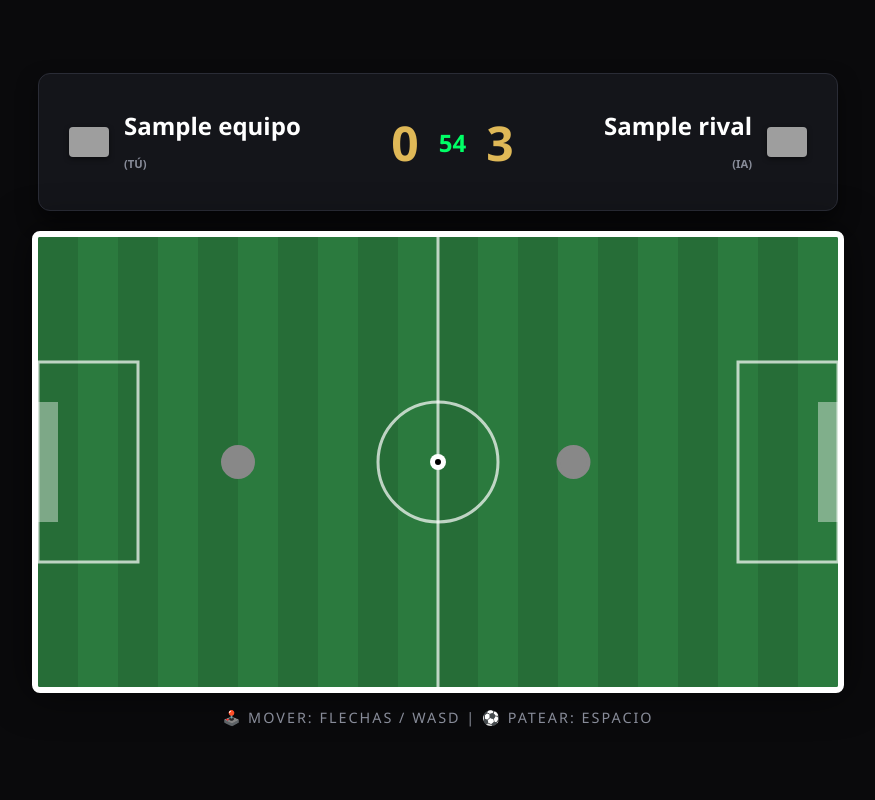
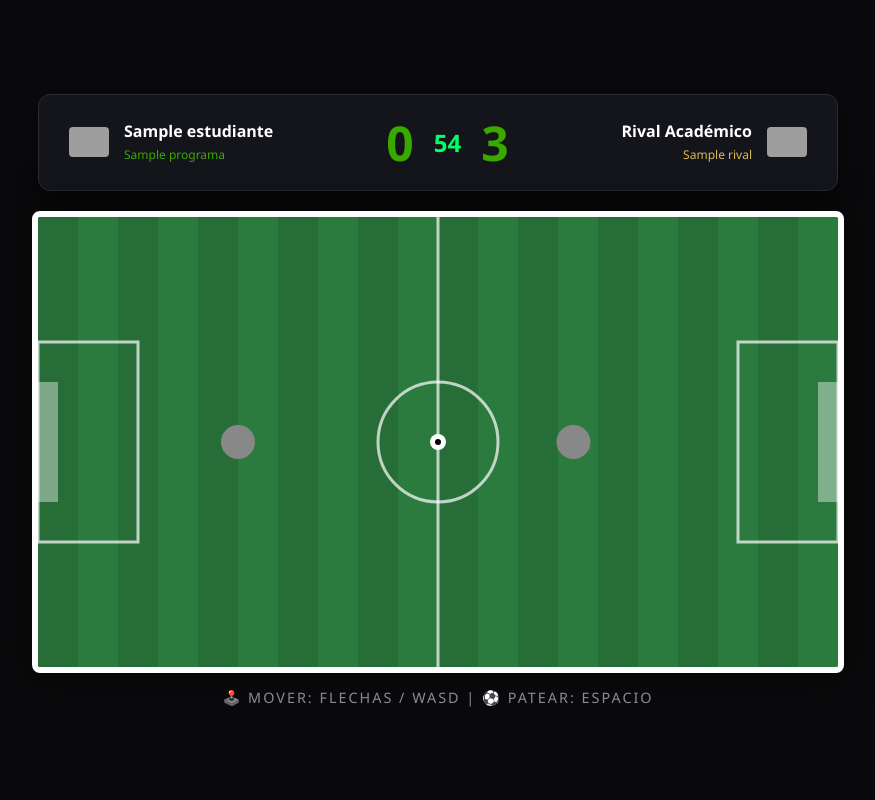
Before and after one commit to Brayanbii/june05, a Flask app: template templates/game.html in a window 1280 px wide. Shown: the whole page, without its empty margins (202-1077 px from the left). Run offline with Flask 3, Linux system fonts and the light colour scheme; the template is opened without the code that fills it: most values are stand-ins (such as "Sample title", 1, 10 or a date in 2020); grey boxes are pictures that could not be loaded.

Commit message:
Update game.html

```diff
--- a/templates/game.html
+++ b/templates/game.html
@@ -2,203 +2,113 @@
 <html lang="es">
 <head>
     <meta charset="UTF-8">
-    <title>FIFA 2026 - Live Match</title>
+    <title>SENA - Interactive Evaluation Arena</title>
     <style>
-        body {
-            background-color: #0a0a0c;
-            color: #fff;
-            font-family: 'Segoe UI', Tahoma, Geneva, Verdana, sans-serif;
-            margin: 0;
-            display: flex;
-            flex-direction: column;
-            align-items: center;
-            justify-content: center;
-            min-height: 100vh;
-            overflow: hidden;
-        }
-        /* Marcador Superior */
-        .hud {
-            display: flex;
-            justify-content: space-between;
-            align-items: center;
-            width: 800px;
-            background: #14151a;
-            padding: 15px 30px;
-            border-radius: 12px;
-            border: 1px solid #2a2c36;
-            margin-bottom: 20px;
-            box-shadow: 0 10px 20px rgba(0,0,0,0.5);
-            box-sizing: border-box;
-        }
-        .team { display: flex; align-items: center; gap: 15px; }
-        .flag { width: 40px; border-radius: 4px; box-shadow: 0 2px 5px rgba(0,0,0,0.5); }
-        .score { font-size: 3rem; font-weight: 900; color: #dfb857; margin: 0 20px; }
+        body { background-color: #0a0a0c; color: #fff; font-family: 'Segoe UI', sans-serif; margin: 0; display: flex; flex-direction: column; align-items: center; justify-content: center; min-height: 100vh; overflow: hidden; }
+        .hud { display: flex; justify-content: space-between; align-items: center; width: 800px; background: #14151a; padding: 15px 30px; border-radius: 12px; border: 1px solid #2a2c36; margin-bottom: 20px; box-shadow: 0 10px 20px rgba(0,0,0,0.5); box-sizing: border-box; }
+        .team { display: flex; align-items: center; gap: 15px; max-width: 350px; }
+        .flag { width: 40px; border-radius: 4px; }
+        .score { font-size: 3rem; font-weight: 900; color: #39A900; margin: 0 20px; }
         .timer { font-size: 1.5rem; font-weight: bold; color: #00ff66; }
-
-        /* La Cancha */
-        canvas {
-            background: #2b7a3e; /* Verde césped */
-            border: 6px solid #fff;
-            border-radius: 8px;
-            box-shadow: 0 0 40px rgba(0,0,0,0.6);
-        }
-
+        canvas { background: #2b7a3e; border: 6px solid #fff; border-radius: 8px; box-shadow: 0 0 40px rgba(0,0,0,0.6); }
         .controls { margin-top: 15px; color: #888c99; font-size: 0.9rem; text-transform: uppercase; letter-spacing: 2px; }
-
-        /* Pantalla de Fin de Juego */
-        #gameOverScreen {
-            position: fixed; top: 0; left: 0; width: 100%; height: 100%;
-            background: rgba(10, 10, 12, 0.9); display: none;
-            flex-direction: column; justify-content: center; align-items: center; z-index: 100;
-        }
-        #gameOverScreen h1 { font-size: 4rem; color: #dfb857; text-transform: uppercase; }
-        .btn-finish {
-            background: linear-gradient(135deg, #dfb857, #b8923a);
-            border: none; padding: 15px 40px; font-size: 1.2rem; font-weight: bold;
-            border-radius: 30px; cursor: pointer; text-transform: uppercase; color: #000;
-        }
+        #gameOverScreen { position: fixed; top: 0; left: 0; width: 100%; height: 100%; background: rgba(10, 10, 12, 0.9); display: none; flex-direction: column; justify-content: center; align-items: center; z-index: 100; }
+        #gameOverScreen h1 { font-size: 3.5rem; color: #39A900; text-transform: uppercase; text-align: center; }
+        .btn-finish { background: linear-gradient(135deg, #39A900, #267300); border: none; padding: 15px 40px; font-size: 1.2rem; font-weight: bold; border-radius: 30px; cursor: pointer; text-transform: uppercase; color: #fff; box-shadow: 0 4px 15px rgba(57,169,0,0.4); }
     </style>
 </head>
 <body>
 
     <div class="hud">
         <div class="team">
-            <img src="https://flagcdn.com/w80/{{ dt.iso }}.png" class="flag" alt="Local">
-            <h2>{{ dt.equipo }} <br><span style="font-size: 0.7rem; color: #888c99;">(TÚ)</span></h2>
+            <img src="https://flagcdn.com/w80/{{ estudiante.iso }}.png" class="flag" alt="Local">
+            <div>
+                <h3 style="margin: 0; font-size: 1rem; color: #fff;">{{ estudiante.nombre }}</h3>
+                <span style="font-size: 0.75rem; color: #39A900;">{{ estudiante.programa }}</span>
+            </div>
         </div>
         <div style="display: flex; align-items: center;">
             <div class="score" id="scoreL">0</div>
             <div class="timer" id="timerDisplay">60</div>
             <div class="score" id="scoreV">0</div>
         </div>
-        <div class="team" style="flex-direction: row-reverse;">
+        <div class="team" style="flex-direction: row-reverse; text-align: right;">
             <img src="https://flagcdn.com/w80/{{ rival.iso }}.png" class="flag" alt="Rival">
-            <h2 style="text-align: right;">{{ rival.nombre }} <br><span style="font-size: 0.7rem; color: #888c99;">(IA)</span></h2>
+            <div>
+                <h3 style="margin: 0; font-size: 1rem; color: #fff;">Rival Académico</h3>
+                <span style="font-size: 0.75rem; color: #dfb857;">{{ rival.nombre }}</span>
+            </div>
         </div>
     </div>
 
     <canvas id="gameCanvas" width="800" height="450"></canvas>
-
     <div class="controls">🕹️ Mover: Flechas / WASD | ⚽ Patear: Espacio</div>
 
     <div id="gameOverScreen">
-        <h1>Partido Terminado</h1>
-        <button class="btn-finish" onclick="volverAlMenu()">Guardar y Salir</button>
+        <h1>Simulación Finalizada</h1>
+        <p style="color: #888c99; margin-bottom: 25px;">Resultados procesados con éxito en la nube de MongoDB Atlas.</p>
+        <button class="btn-finish" onclick="volverAlMenu()">Guardar y Regresar al Panel</button>
     </div>
 
     <script>
         const canvas = document.getElementById("gameCanvas");
         const ctx = canvas.getContext("2d");
 
-        // Datos inyectados desde Python
-        const doc_id = "{{ dt.documento }}";
-        const colorL1 = "{{ dt.color1 }}"; const colorL2 = "{{ dt.color2 }}";
+        const doc_id = "{{ estudiante.documento }}";
+        const colorL1 = "{{ estudiante.color1 }}"; const colorL2 = "{{ estudiante.color2 }}";
         const colorV1 = "{{ rival.color1 }}"; const colorV2 = "{{ rival.color2 }}";
 
-        // Estado del Juego
         let scoreL = 0, scoreV = 0, timeLeft = 60, isGameOver = false;
+        const keys = {}; const friction = 0.96;
 
-        // Físicas y Entidades
-        const keys = {};
-        const friction = 0.96;
-
-        // Balón
         const ball = { x: 400, y: 225, radius: 8, vx: 0, vy: 0, speedLimit: 12 };
-
-        // Jugador (TÚ)
         const p1 = { x: 200, y: 225, radius: 15, vx: 0, vy: 0, speed: 0.6, maxSpeed: 4, color: colorL1, outline: colorL2 };
-
-        // Enemigo (IA)
         const p2 = { x: 600, y: 225, radius: 15, vx: 0, vy: 0, speed: 0.45, maxSpeed: 3.5, color: colorV1, outline: colorV2 };
 
-        // Porterías
-        const goalH = 120, goalW = 20;
-        const goalY = (canvas.height / 2) - (goalH / 2);
+        const goalH = 120, goalW = 20; const goalY = (canvas.height / 2) - (goalH / 2);
 
         window.addEventListener("keydown", e => keys[e.key] = true);
         window.addEventListener("keyup", e => keys[e.key] = false);
 
         function drawPitch() {
-            // Césped
-            ctx.fillStyle = "#2b7a3e";
-            ctx.fillRect(0, 0, canvas.width, canvas.height);
-            // Franjas de pasto
-            ctx.fillStyle = "#266d37";
-            for(let i=0; i<canvas.width; i+=80) ctx.fillRect(i, 0, 40, canvas.height);
-
-            // Líneas blancas
+            ctx.fillStyle = "#2b7a3e"; ctx.fillRect(0, 0, canvas.width, canvas.height);
+            ctx.fillStyle = "#266d37"; for(let i=0; i<canvas.width; i+=80) ctx.fillRect(i, 0, 40, canvas.height);
             ctx.strokeStyle = "rgba(255,255,255,0.7)"; ctx.lineWidth = 3;
-            // Centro
             ctx.beginPath(); ctx.moveTo(400, 0); ctx.lineTo(400, 450); ctx.stroke();
             ctx.beginPath(); ctx.arc(400, 225, 60, 0, Math.PI*2); ctx.stroke();
-
-            // Áreas
-            ctx.strokeRect(0, goalY - 40, 100, goalH + 80);
-            ctx.strokeRect(700, goalY - 40, 100, goalH + 80);
-
-            // Arcos (Porterías)
-            ctx.fillStyle = "rgba(255,255,255,0.4)";
-            ctx.fillRect(0, goalY, goalW, goalH); // Arco Izquierdo
-            ctx.fillRect(800-goalW, goalY, goalW, goalH); // Arco Derecho
+            ctx.strokeRect(0, goalY - 40, 100, goalH + 80); ctx.strokeRect(700, goalY - 40, 100, goalH + 80);
+            ctx.fillStyle = "rgba(255,255,255,0.4)"; ctx.fillRect(0, goalY, goalW, goalH); ctx.fillRect(800-goalW, goalY, goalW, goalH);
         }
 
         function drawEntity(entity, isBall=false) {
-            ctx.beginPath();
-            ctx.arc(entity.x, entity.y, entity.radius, 0, Math.PI * 2);
-            ctx.fillStyle = isBall ? "#ffffff" : entity.color;
-            ctx.fill();
-            if (!isBall) {
-                ctx.strokeStyle = entity.outline;
-                ctx.lineWidth = 4;
-                ctx.stroke();
-            } else {
-                // Detalles del balón
-                ctx.fillStyle = "#000";
-                ctx.beginPath(); ctx.arc(entity.x, entity.y, 3, 0, Math.PI*2); ctx.fill();
-            }
+            ctx.beginPath(); ctx.arc(entity.x, entity.y, entity.radius, 0, Math.PI * 2);
+            ctx.fillStyle = isBall ? "#ffffff" : entity.color; ctx.fill();
+            if (!isBall) { ctx.strokeStyle = entity.outline; ctx.lineWidth = 4; ctx.stroke(); }
+            else { ctx.fillStyle = "#000"; ctx.beginPath(); ctx.arc(entity.x, entity.y, 3, 0, Math.PI*2); ctx.fill(); }
         }
 
         function handleCollision(obj1, obj2, isKicking) {
-            let dx = obj1.x - obj2.x;
-            let dy = obj1.y - obj2.y;
-            let distance = Math.sqrt(dx * dx + dy * dy);
-
+            let dx = obj1.x - obj2.x; let dy = obj1.y - obj2.y; let distance = Math.sqrt(dx * dx + dy * dy);
             if (distance < obj1.radius + obj2.radius) {
-                let angle = Math.atan2(dy, dx);
-                let power = isKicking ? 14 : 4; // Si presiona espacio, patea fuerte
-
-                obj2.vx -= Math.cos(angle) * power;
-                obj2.vy -= Math.sin(angle) * power;
+                let angle = Math.atan2(dy, dx); let power = isKicking ? 14 : 4;
+                obj2.vx -= Math.cos(angle) * power; obj2.vy -= Math.sin(angle) * power;
             }
         }
 
         function update() {
             if (isGameOver) return;
-
-            // 1. Controles del Jugador
             if ((keys["ArrowUp"] || keys["w"]) && p1.vy > -p1.maxSpeed) p1.vy -= p1.speed;
             if ((keys["ArrowDown"] || keys["s"]) && p1.vy < p1.maxSpeed) p1.vy += p1.speed;
             if ((keys["ArrowLeft"] || keys["a"]) && p1.vx > -p1.maxSpeed) p1.vx -= p1.speed;
             if ((keys["ArrowRight"] || keys["d"]) && p1.vx < p1.maxSpeed) p1.vx += p1.speed;
 
-            // 2. Inteligencia Artificial (Persigue el balón)
-            let dxAI = ball.x - p2.x;
-            let dyAI = ball.y - p2.y;
-            let angleAI = Math.atan2(dyAI, dxAI);
+            let dxAI = ball.x - p2.x; let dyAI = ball.y - p2.y; let angleAI = Math.atan2(dyAI, dxAI);
             if (p2.vx < p2.maxSpeed && p2.vx > -p2.maxSpeed) p2.vx += Math.cos(angleAI) * p2.speed;
             if (p2.vy < p2.maxSpeed && p2.vy > -p2.maxSpeed) p2.vy += Math.sin(angleAI) * p2.speed;
 
-            // Aplicar Fricción
-            p1.vx *= friction; p1.vy *= friction;
-            p2.vx *= friction; p2.vy *= friction;
-            ball.vx *= friction; ball.vy *= friction;
+            p1.vx *= friction; p1.vy *= friction; p2.vx *= friction; p2.vy *= friction; ball.vx *= friction; ball.vy *= friction;
+            p1.x += p1.vx; p1.y += p1.vy; p2.x += p2.vx; p2.y += p2.vy; ball.x += ball.vx; ball.y += ball.vy;
 
-            // Actualizar Posiciones
-            p1.x += p1.vx; p1.y += p1.vy;
-            p2.x += p2.vx; p2.y += p2.vy;
-            ball.x += ball.vx; ball.y += ball.vy;
-
-            // Colisiones con paredes
             [p1, p2, ball].forEach(obj => {
                 if (obj.x - obj.radius < 0) { obj.x = obj.radius; obj.vx *= -1; }
                 if (obj.x + obj.radius > canvas.width) { obj.x = canvas.width - obj.radius; obj.vx *= -1; }
@@ -206,43 +116,19 @@
                 if (obj.y + obj.radius > canvas.height) { obj.y = canvas.height - obj.radius; obj.vy *= -1; }
             });
 
-            // Colisiones Jugador-Balón
-            handleCollision(p1, ball, keys[" "]); // Patea si presiona Espacio
-            handleCollision(p2, ball, false);
+            handleCollision(p1, ball, keys[" "]); handleCollision(p2, ball, false);
 
-            // Sistema de Goles
-            if (ball.x - ball.radius <= goalW && ball.y > goalY && ball.y < goalY + goalH) {
-                scoreV++; document.getElementById("scoreV").innerText = scoreV; resetCancha();
-            }
-            if (ball.x + ball.radius >= canvas.width - goalW && ball.y > goalY && ball.y < goalY + goalH) {
-                scoreL++; document.getElementById("scoreL").innerText = scoreL; resetCancha();
-            }
+            if (ball.x - ball.radius <= goalW && ball.y > goalY && ball.y < goalY + goalH) { scoreV++; document.getElementById("scoreV").innerText = scoreV; resetCancha(); }
+            if (ball.x + ball.radius >= canvas.width - goalW && ball.y > goalY && ball.y < goalY + goalH) { scoreL++; document.getElementById("scoreL").innerText = scoreL; resetCancha(); }
         }
 
-        function resetCancha() {
-            ball.x = 400; ball.y = 225; ball.vx = 0; ball.vy = 0;
-            p1.x = 200; p1.y = 225; p1.vx = 0; p1.vy = 0;
-            p2.x = 600; p2.y = 225; p2.vx = 0; p2.vy = 0;
-        }
+        function resetCancha() { ball.x = 400; ball.y = 225; ball.vx = 0; ball.vy = 0; p1.x = 200; p1.y = 225; p1.vx = 0; p1.vy = 0; p2.x = 600; p2.y = 225; p2.vx = 0; p2.vy = 0; }
 
-        function loop() {
-            update();
-            drawPitch();
-            drawEntity(p1);
-            drawEntity(p2);
-            drawEntity(ball, true);
-            if (!isGameOver) requestAnimationFrame(loop);
-        }
+        function loop() { update(); drawPitch(); drawEntity(p1); drawEntity(p2); drawEntity(ball, true); if (!isGameOver) requestAnimationFrame(loop); }
 
-        // Reloj del partido
         const timer = setInterval(() => {
-            timeLeft--;
-            document.getElementById("timerDisplay").innerText = timeLeft;
-            if (timeLeft <= 0) {
-                clearInterval(timer);
-                isGameOver = true;
-                document.getElementById("gameOverScreen").style.display = "flex";
-            }
+            timeLeft--; document.getElementById("timerDisplay").innerText = timeLeft;
+            if (timeLeft <= 0) { clearInterval(timer); isGameOver = true; document.getElementById("gameOverScreen").style.display = "flex"; }
         }, 1000);
 
         function volverAlMenu() {
@@ -252,8 +138,7 @@
                 body: JSON.stringify({ documento: doc_id, goles_l: scoreL, goles_v: scoreV })
             }).then(() => window.location.href = "/");
         }
-
-        loop(); // Iniciar Juego
+        loop();
     </script>
 </body>
 </html>
```
